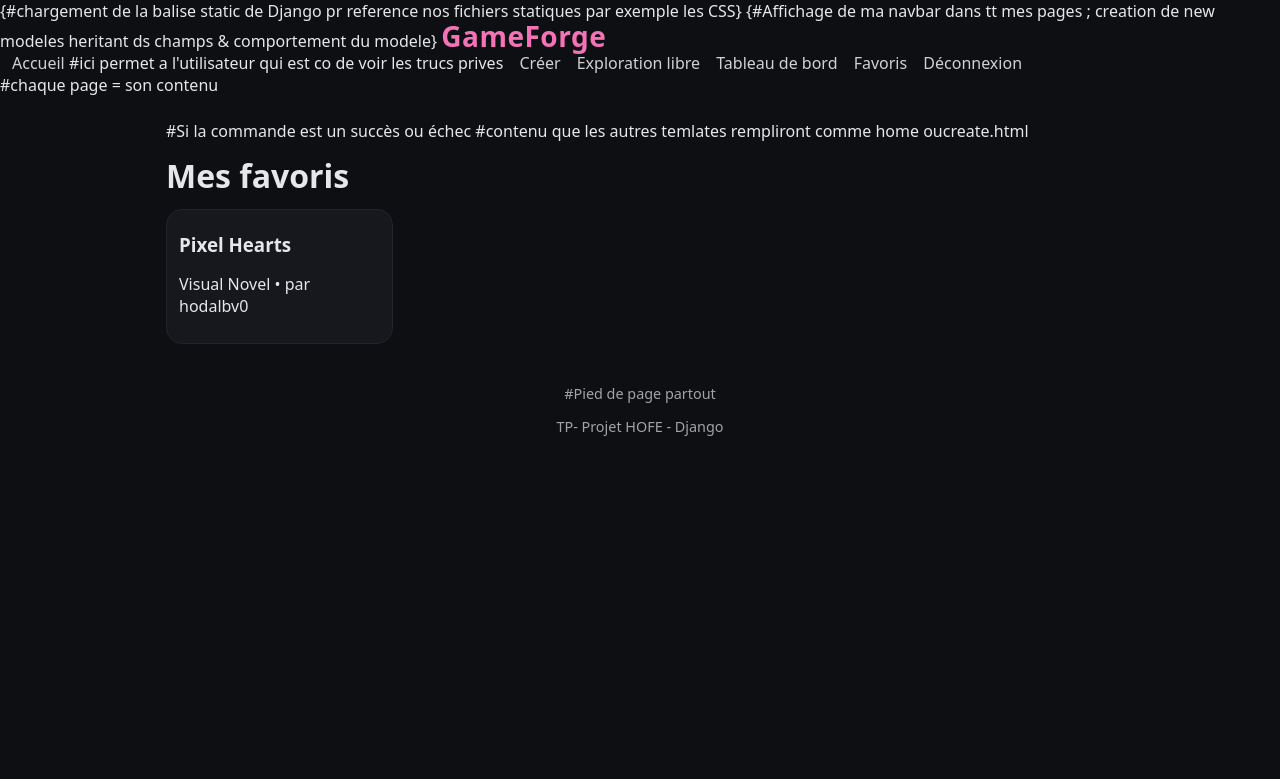
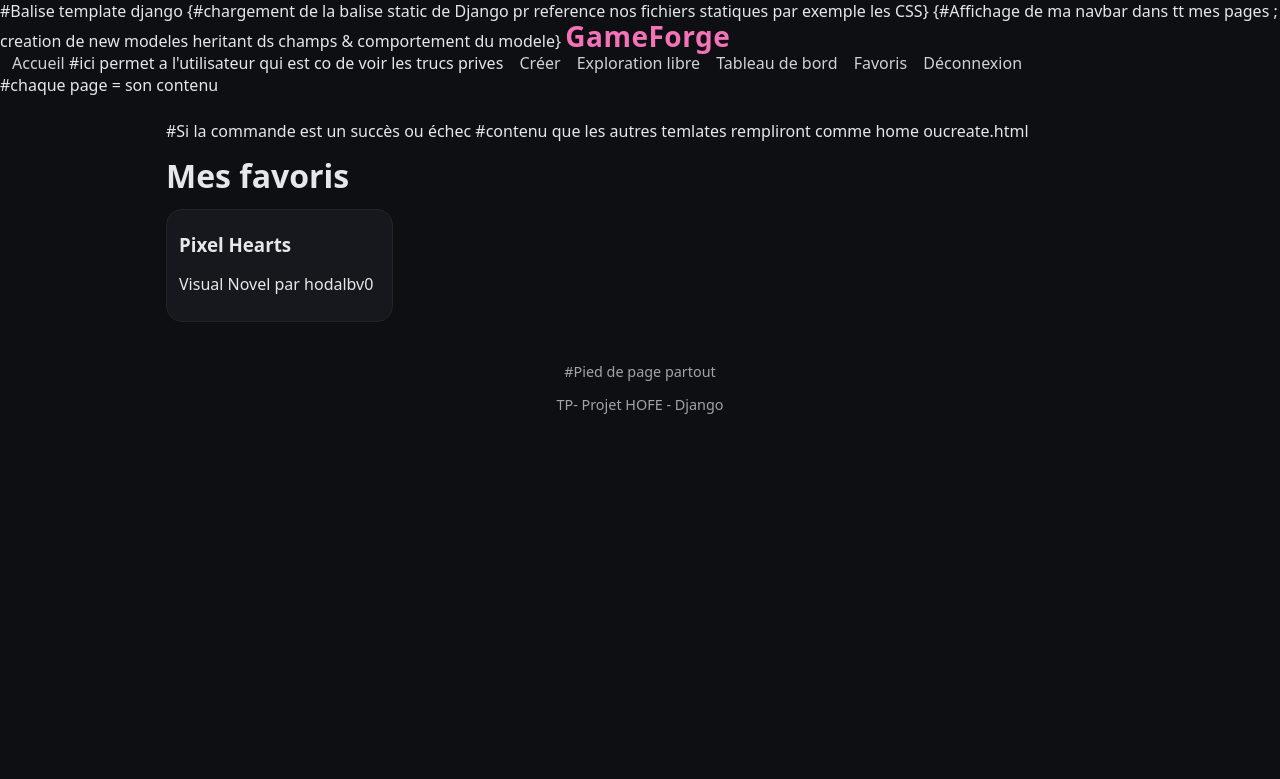
Before and after one commit to jebalisoumaya/-GameForge-, a Django app: page /favorites/ in a window 1280 px wide. Shown: the top 779 px of the page. Run offline with Django 4.2, Linux system fonts and the light colour scheme; a user stored in the database is signed in; data comes from the database, SQL or seed files in the repository.

Commit message:
Update favorites.html

```diff
--- a/GameForge-Django/GameForge-Django/templates/favorites.html
+++ b/GameForge-Django/GameForge-Django/templates/favorites.html
@@ -1,12 +1,15 @@
+{#liste de jeux favoris#}
+#Balise template django
 {% extends 'base.html' %}
 {% block content %}
 <h1>Mes favoris</h1>
 <div class="grid">
+    {# Parcours de la liste des fav de l’utilisateur + si jeu present dans la bd#}
     {% for f in favs %}
         <a class="card" href="{% url 'detail' pk=f.game.pk %}">
             <div class="card-body">
                 <h3>{{ f.game.title }}</h3>
-                <p>{{ f.game.genre }} • par {{ f.game.created_by.username }}</p>
+                <p>{{ f.game.genre }} par {{ f.game.created_by.username }}</p>
             </div>
         </a>
     {% empty %}
```
